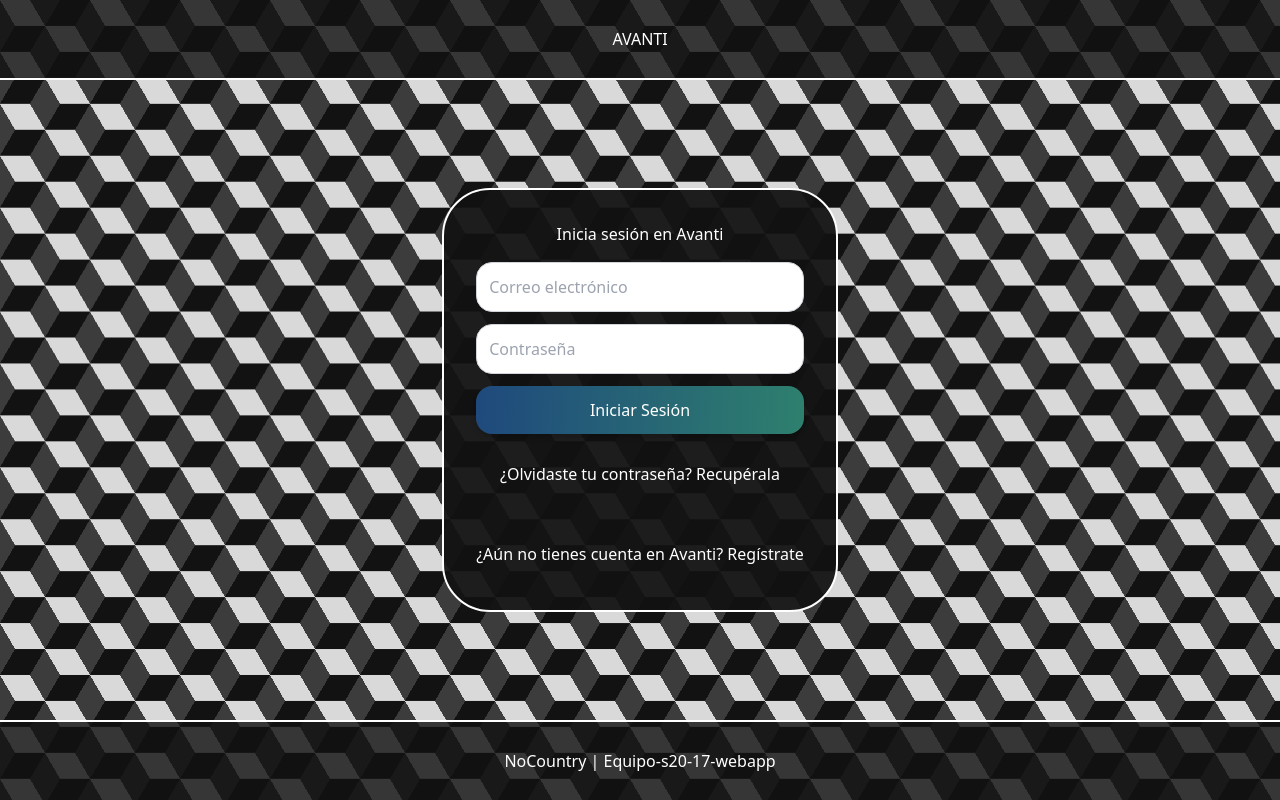
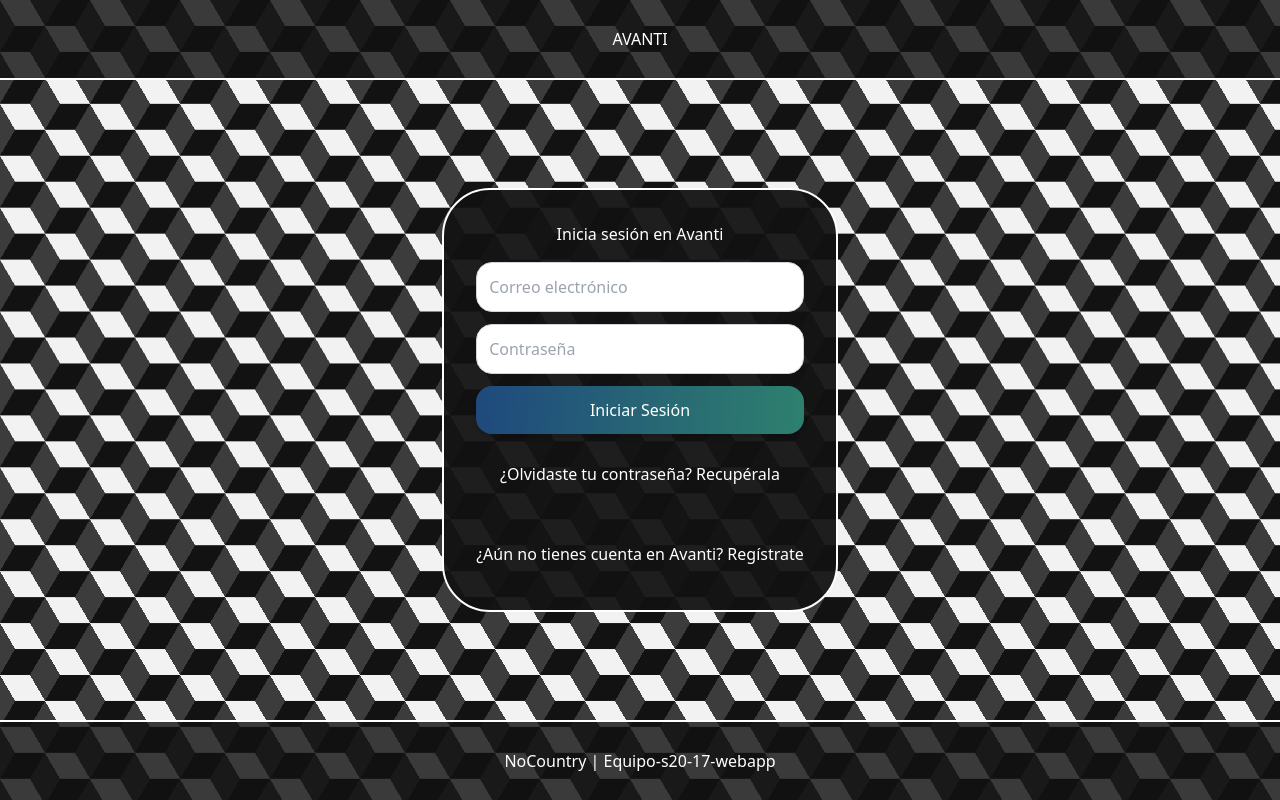
Before and after one commit to No-Country-simulation/S20-17-webapp, a React (Vite) app in the folder Frontend/: page /login in a window 1280 px wide. Built offline with nearby package versions, Linux system fonts and the light colour scheme; the HTML template or start-up script is replaced by a standard one.

Commit message:
Add minor styling adjustments in UserLoginPage.jsx

```diff
--- a/Frontend/src/pages/Auth/UserLoginPage.jsx
+++ b/Frontend/src/pages/Auth/UserLoginPage.jsx
@@ -4,12 +4,12 @@ import { Link } from "react-router-dom"
 export function UserLoginPage() {
     return (
         <div
-            className="grid h-screen w-full grid-rows-[1fr_8fr_1fr] items-center overflow-y-scroll bg-black text-white"
+            className="grid min-h-screen w-full grid-rows-[1fr_8fr_1fr] items-center bg-black text-white"
             style={{
                 // https://uiverse.io/csemszepp/modern-zebra-66
                 "--s": "90px", // Tamaño
                 "--c1": "#121212",
-                "--c2": "#d9d9d9",
+                "--c2": "#f2f2f2",
                 "--c3": "#3c3c3c",
                 background: `
                     repeating-conic-gradient(
```
